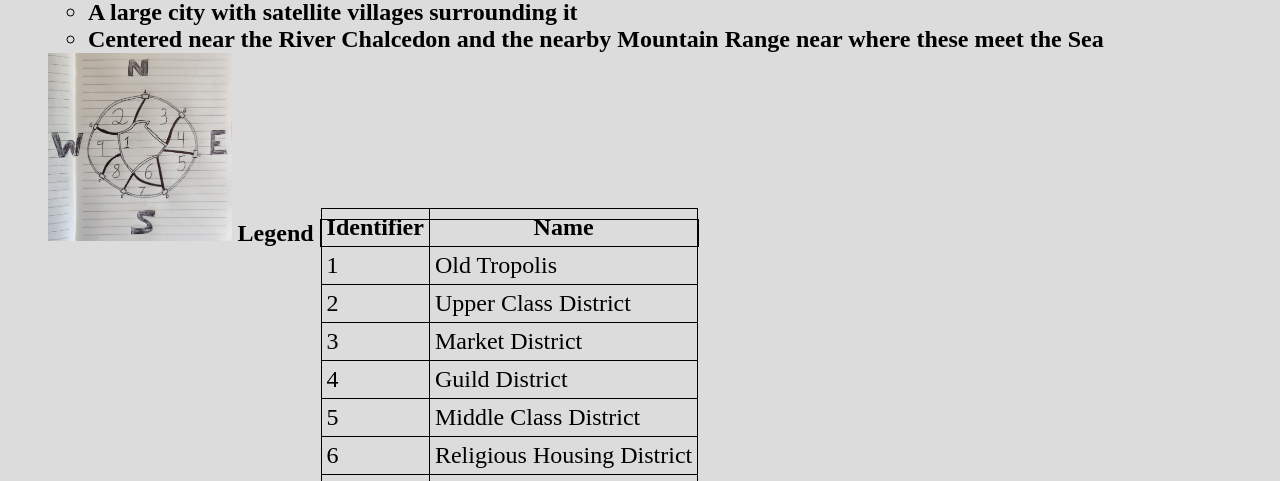
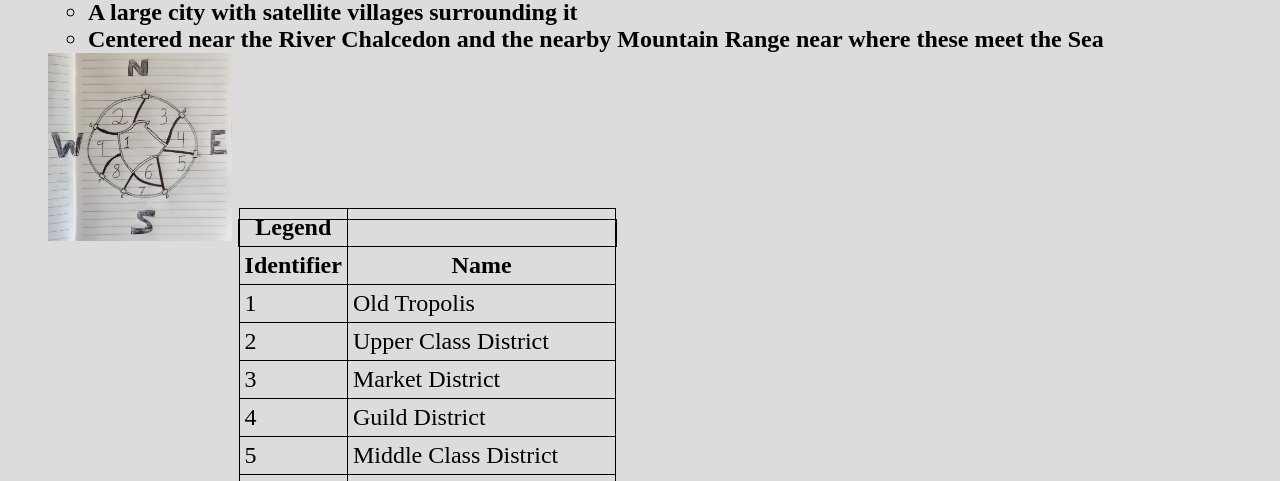
Before and after one commit to TheDiemer/resumeSite, a Flask app: page /setting in a window 1280 px wide. Shown: the part 228-709 px from the top of the page. Run offline with Flask 2, Linux system fonts and the light colour scheme.

Commit message:
formattingggggg pt2

```diff
--- a/dnd/templates/setting.html
+++ b/dnd/templates/setting.html
@@ -19,8 +19,8 @@
                 <li>Centered near the River Chalcedon and the nearby Mountain Range near where these meet the Sea</li>
             </ul>
             <img src="{{ url_for('static', filename='Tropolis.jpg') }}" alt="Map of Tropolis" width="15%" height="auto" href="{{ url_for('static', filename='Tropolis.jpg') }}">
-            <a style="display: inline;">Legend</a>
             <table style="display: inline;">
+                <tr><th>Legend</th></tr>
                 <tr>
                     <th>Identifier</th>
                     <th>Name</th>
```
